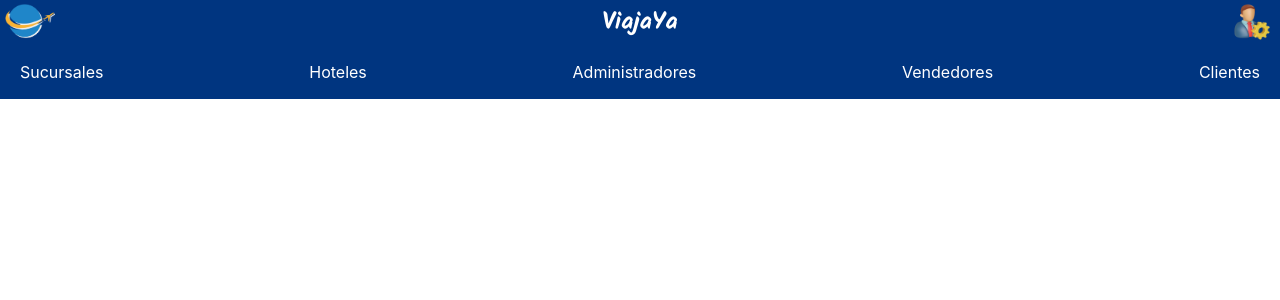
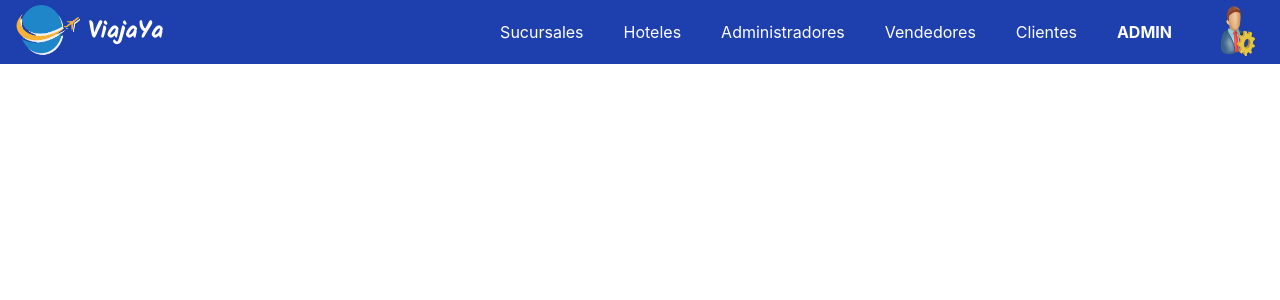
Before and after one commit to coscristian/Agencia-de-Viajes, a React (Create React App) app: page / in a window 1280 px wide. Shown: the top 300 px of the page. Built offline with nearby package versions, Linux system fonts and the light colour scheme.

Commit message:
Fix navbar for Admin page to be used by gen admin

```diff
--- a/src/pages/index.jsx
+++ b/src/pages/index.jsx
@@ -1,25 +1,51 @@
 import airplane from 'media/airplane.png';
 import adminIcon from 'media/admin_icon.webp';
+
+/*
+ul {
+  list-style-type: none;
+  margin: 0;
+  padding: 0;
+  overflow: auto;
+  background-color: #003580;
+  color: white;
+  display:flex;
+  align-items: center;
+  justify-content: space-between;
+  padding-left: 5px;
+  padding-right: 5px;
+}
+*/
 
 function Index() {
     return (
         <div>
-            <header>
-                <ul>
-                    <li><img class="logo" src={airplane} alt="Logo ViajaYa" /></li>
-                    <h2 class="title">ViajaYa</h2>
-                    <li><img class="admin-icon" src={adminIcon} alt="Logo Admin" /></li>
-                </ul>
+            <header className='bg-blue-800 flex flex-row justify-between'>
+                <div className='flex flex-row'>
+                    <img className='w-16 ml-4 mr-2' src={airplane} alt="Logo ViajaYa" />
+                    <h1 class="title self-center text-white">ViajaYa</h1>
+                </div>
+                <div className='flex flex-row'>
+                    <a href="#" className='self-center p-5 hover:bg-blue-900 text-white'>Sucursales</a>
+                    <a href="#" className='self-center p-5 hover:bg-blue-900 text-white'>Hoteles</a>
+                    <a href="#" className='self-center p-5 hover:bg-blue-900 text-white'>Administradores</a>
+                    <a href="#" className='self-center p-5 hover:bg-blue-900 text-white'>Vendedores</a>
+                    <a href="#" className='self-center p-5 hover:bg-blue-900 text-white'>Clientes</a>
+                    <div className='self-center p-5 text-white font-bold'>ADMIN</div>
+                    <img class="w-12 mr-5 ml-5" src={adminIcon} alt="Logo Admin" />
+                </div>
             </header>
-            <ul>
-                <li><a href="#">Sucursales</a></li>
-                <li><a href="#">Hoteles</a></li>
-                <li><a href="#">Administradores</a></li>
-                <li><a href="#">Vendedores</a></li>
-                <li><a href="#">Clientes</a></li>
-            </ul>
         </div>
     );
 }
 
 export default Index;
+
+/*
+<ul>
+    <li><a href="#">Sucursales</a></li>
+    <li><a href="#">Hoteles</a></li>
+    <li><a href="#">Administradores</a></li>
+    <li><a href="#">Vendedores</a></li>
+    <li><a href="#">Clientes</a></li>
+</ul> */
--- a/src/styles/App.css
+++ b/src/styles/App.css
@@ -2,44 +2,8 @@
 @tailwind components;
 @tailwind utilities;
 
-ul {
-  list-style-type: none;
-  margin: 0;
-  padding: 0;
-  overflow: auto;
-  background-color: #003580;
-  color: white;
-  display:flex;
-  align-items: center;
-  justify-content: space-between;
-  padding-left: 5px;
-  padding-right: 5px;
-}
-
-li a{
-  text-decoration: none;
-  display: block;
-  color: white;
-  text-align: center;
-  padding: 15px;
-
-}
-
-li a:hover {
-  background-color: #064BB7;
-  border-radius: 20px;
-}
-
-.logo {
-  width:50px;
-}
 
 .title {
   font-family: 'Kalam', cursive;
   font-size: x-large;
 }
-
-.admin-icon {
-  width: 50px;
-  height: 45px;
-}
```
